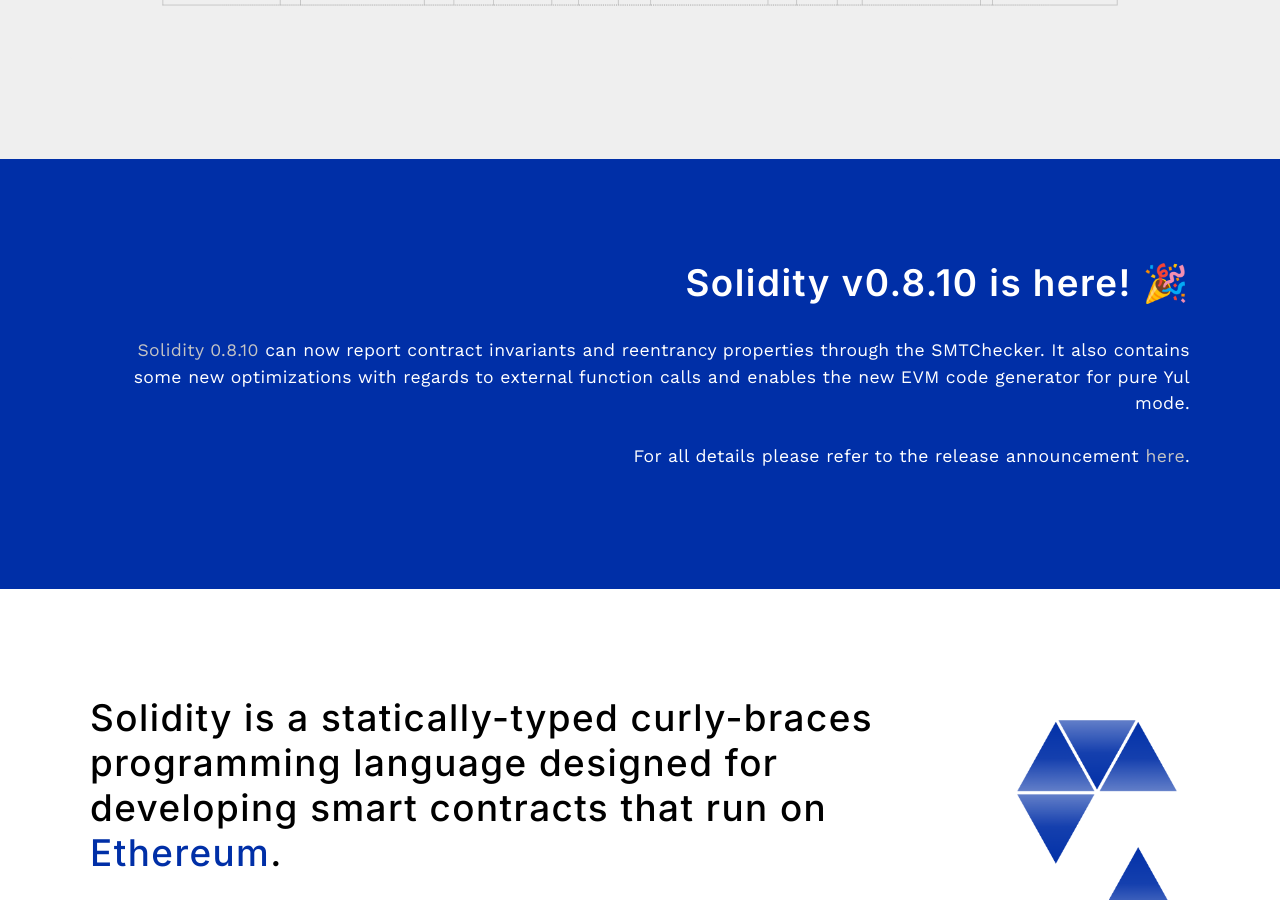
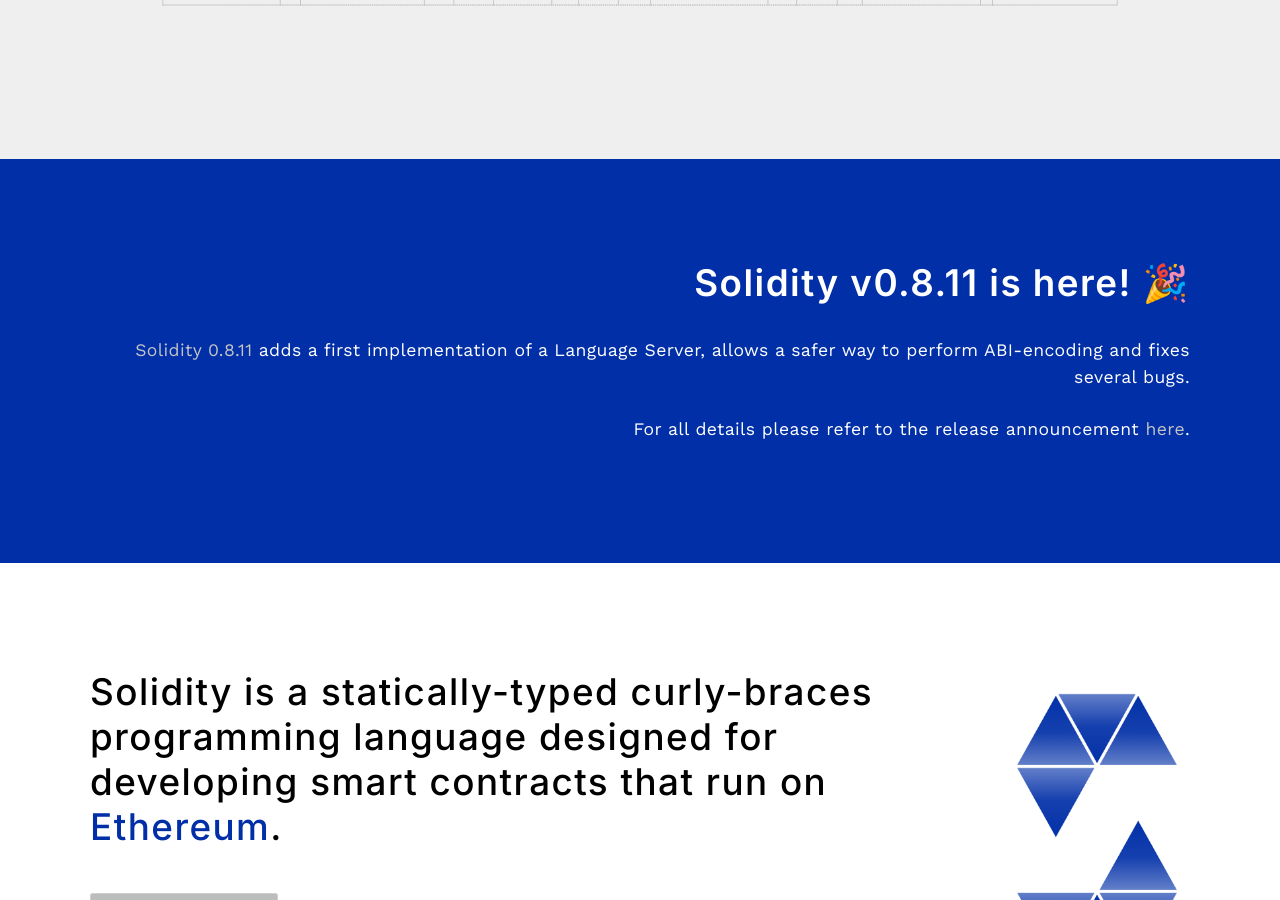
Before and after one commit to ethereum/solidity-portal, a Jekyll site: the page built from index.html, in a window 1280 px wide and 900 px high, scrolled down 590 px. Built offline with Jekyll 4.4.1, drawn with Linux system fonts in a browser that asks for light colours; some web fonts are replaced; the list of posts is cut into pages by our own code.

Commit message:
updates to sol v0.8.11

```diff
--- a/index.html
+++ b/index.html
@@ -22,9 +22,10 @@
 <section class="highlight-section-blue">
 	<div class="container flex">
 		<div class="text editable">
-			<h2><strong>Solidity v0.8.10 is here! 🎉</strong></h2>
-			<p><a href="https://github.com/ethereum/solidity/releases/tag/v0.8.10">Solidity 0.8.10</a> can now report contract invariants and reentrancy properties through the SMTChecker. It also contains some new optimizations with regards to external function calls and enables the new EVM code generator for pure Yul mode.
-			<br><br>For all details please refer to the release announcement <a href="https://blog.soliditylang.org/2021/11/09/solidity-0.8.10-release-announcement/">here</a>.</p>
+			<h2><strong>Solidity v0.8.11 is here! 🎉</strong></h2>
+			<p><a href="https://github.com/ethereum/solidity/releases/tag/v0.8.11">Solidity 0.8.11</a> adds a first implementation of a Language Server, allows a safer way to
+				perform ABI-encoding and fixes several bugs.
+			<br><br>For all details please refer to the release announcement <a href="https://blog.soliditylang.org/2021/12/20/solidity-0.8.11-release-announcement/">here</a>.</p>
 		</div>
 	</div>
 </section>
```
